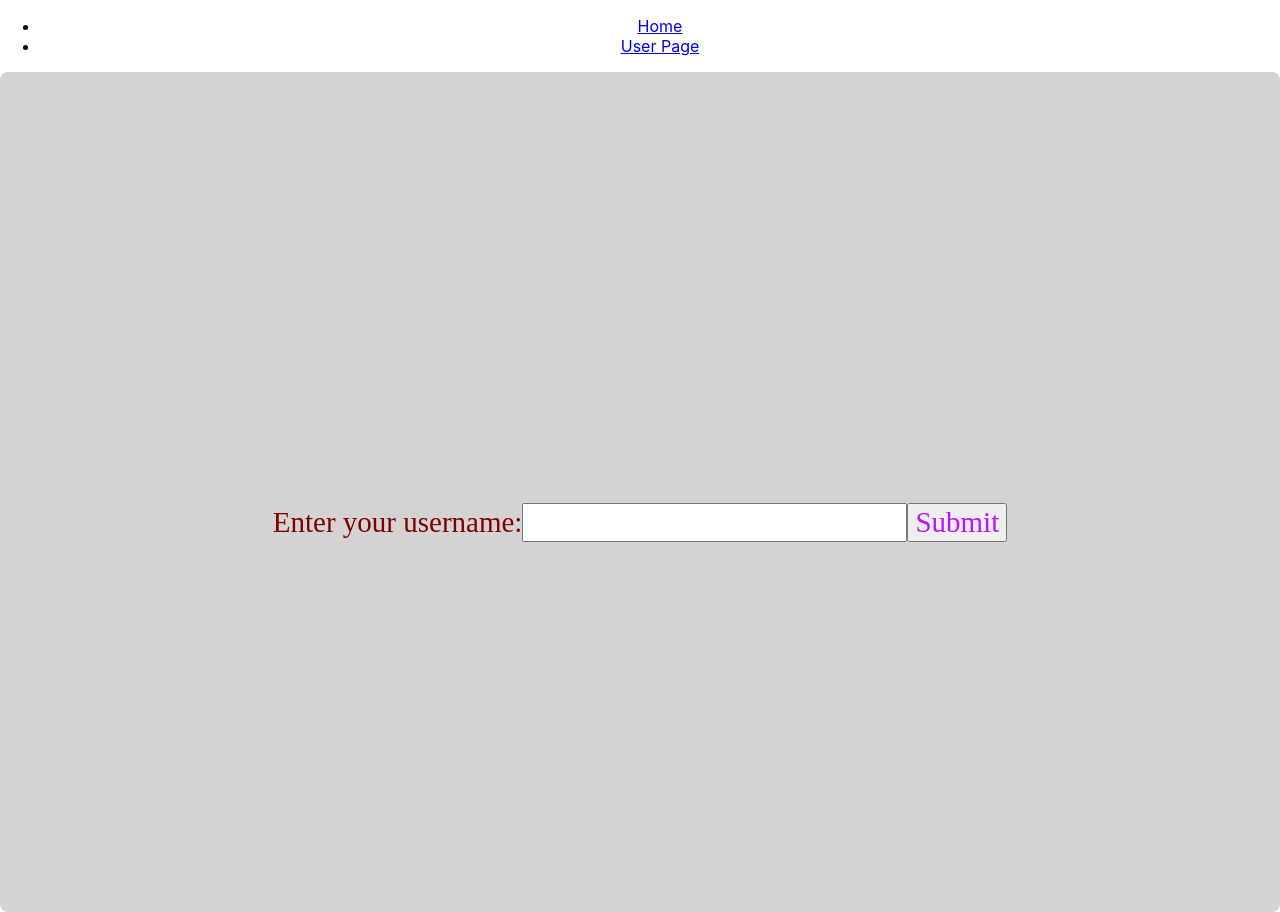
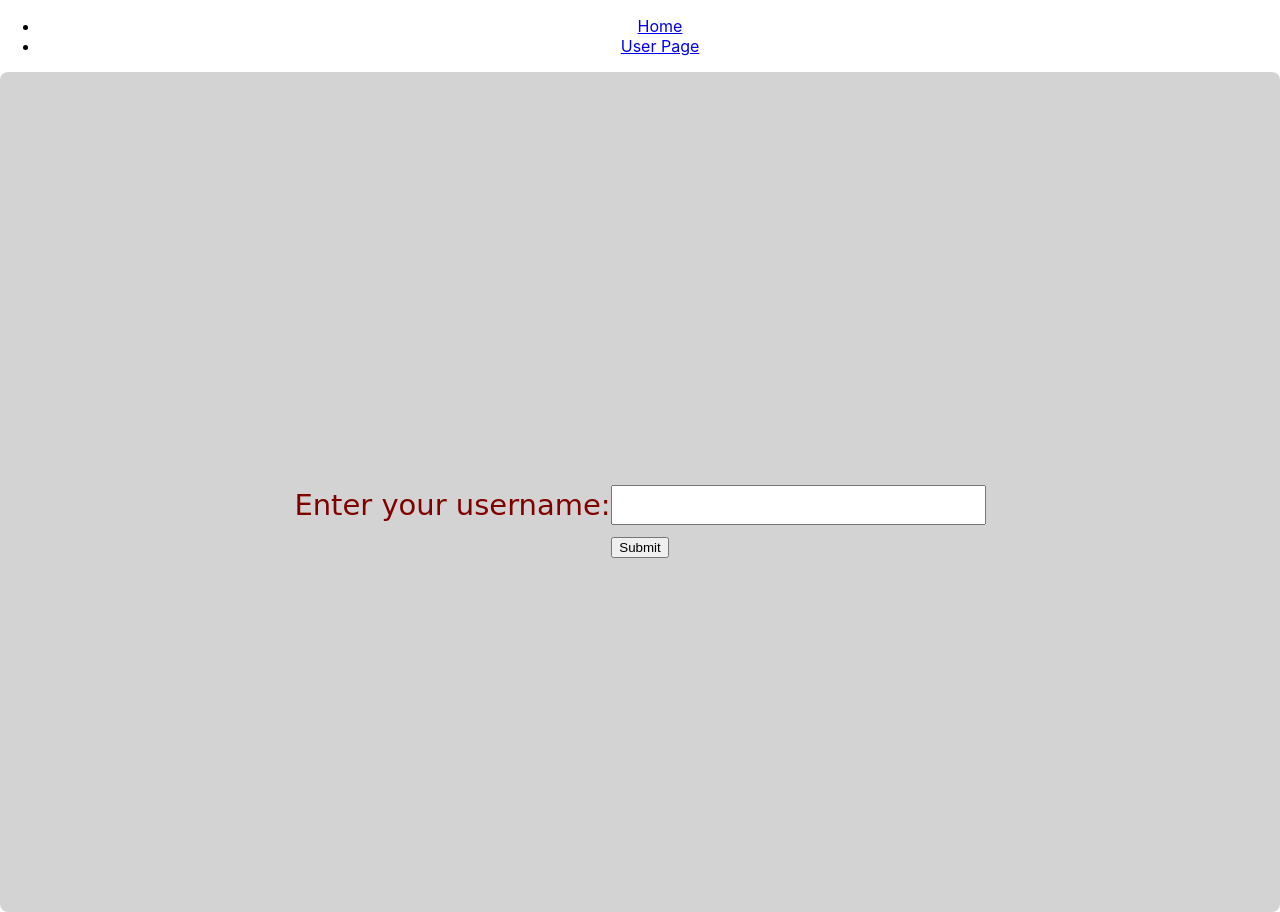
Before and after one commit to DarrenZagrean/darrens-react-app, a React (Create React App) app: page /users in a window 1280 px wide. Built offline with nearby package versions, Linux system fonts and the light colour scheme.

Commit message:
cleaning up and adding button  component

```diff
--- a/src/App.js
+++ b/src/App.js
@@ -1,7 +1,7 @@
 // src/App.js
 import React from 'react';
 import { BrowserRouter as Router, Route, Routes, Link } from 'react-router-dom';
-import UserPage from './components/UserPage';
+import UserPage from './pages/Users/Users';
 import './App.css'; // Add this line to include basic styles
 
 function App() {
--- /dev/null
+++ b/src/components/Button/Button.js
@@ -0,0 +1,14 @@
+import React from 'react';
+import './style.css';  // This is where you'll define the button's styles
+
+const Button = ({ onClick, children }) => {
+    return (
+        <div>
+            <button className="basic-button" onClick={onClick}>
+                {children}
+            </button>
+        </div>
+    );
+};
+
+export default Button;
--- /dev/null
+++ b/src/components/Button/style.css
@@ -0,0 +1,6 @@
+button{
+        marginTop: '30px';
+        fontSize: '29px';
+        color: '#BC13FE';
+        fontFamily: 'comic-sans';
+}
--- /dev/null
+++ b/src/components/Form/Form.js
@@ -0,0 +1,14 @@
+import React from 'react';
+import './style.css'
+
+const Form = ({handleSubmit, children}) => {
+    return (
+        <div>
+            <form className={'basic-form'} onSubmit={handleSubmit}>
+                {children}
+            </form>
+        </div>
+    );
+};
+
+export default Form;
--- /dev/null
+++ b/src/components/Form/style.css
@@ -0,0 +1,6 @@
+form.basic-form {
+    margin-top: 30px;
+    font-size: 29px;
+    color: #800000;
+    font-family: "Comic Sans MS", 'Aria;', sans-serif;
+}
--- /dev/null
+++ b/src/components/Input/Input.js
@@ -0,0 +1,17 @@
+
+import React from 'react';
+import './style.css'
+
+
+const Input = ({className, type, value, onChange}) => {
+    return (
+        <input
+            className={className}
+            type={type}
+            value={value}
+            onChange={onChange}
+        />
+    );
+};
+
+export default Input;
--- /dev/null
+++ b/src/components/Input/style.css
@@ -0,0 +1,6 @@
+input {
+    margin-top: 30px;
+    font-size: 29px;
+    color: #008000;
+    font-family: "Comic Sans MS", 'Aria;', sans-serif;
+}
--- a/src/components/UserPage.js
+++ /dev/null
@@ -1,69 +0,0 @@
-// src/components/UserPage.js
-import React, { useState } from 'react';
-
-// Define the UserPage component
-const UserPage = () => {
-  // State to store the user's name
-  const [name, setName] = useState('');
-
-  // Function to handle input changes
-  const handleChange = (e) => {
-    setName(e.target.value);
-  };
-
-  // Function to handle form submission
-  const handleSubmit = (e) => {
-    e.preventDefault(); // Prevents the page from refreshing
-    alert(`Hello, ${name}!`); // Shows a message with the user's name
-  };
-
-  const pageStyle = {
-      backgroundColor: '#D3D3D3',
-      padding: '20px',
-      borderRadius: '8px',
-      height: '100vh',
-      display: 'flex',
-      justifyContent: 'center',
-      alignItems:'center',
-      margin: 0,
-  }
-    const formStyle = {
-        marginTop: '30px', // Adds spacing above the form
-        fontSize: '29px',  // Makes the form text larger
-        color: '#800000',
-        fontFamily: 'comic-sans',
-    };
-
-    const inputStyle = {
-        marginTop: '30px', // Adds spacing above the form
-        fontSize: '29px',  // Makes the form text larger
-        color: '#008000',
-        fontFamily: 'arial',
-    };
-
-    const buttonStyle = {
-        marginTop: '30px', // Adds spacing above the form
-        fontSize: '29px',  // Makes the form text larger
-        color: '#BC13FE',
-        fontFamily: 'comic-sans',
-    }
-
-
-  return (
-    <div style={pageStyle}>
-      <form onSubmit={handleSubmit} style={formStyle}>
-        <label>
-          Enter your username:
-          <input
-            type="text"
-            value={name}
-            onChange={handleChange} style={inputStyle}
-          />
-        </label>
-        <button type="submit" style = {buttonStyle}>Submit</button>
-      </form>
-    </div>
-  );
-};
-
-export default UserPage;
--- /dev/null
+++ b/src/pages/Users/Users.js
@@ -0,0 +1,52 @@
+import React, { useState } from 'react';
+import Input from "../../components/Input/Input";
+import Form from '../../components/Form/Form';
+import Button from "../../components/Button/Button";
+
+const UserPage = () => {
+    const [name, setName] = useState('');
+
+    const handleChange = (e) => {
+        setName(e.target.value);
+    };
+
+    const onUsersResponse = (response) => {
+        if (response.status === 200) {
+            alert(`Hello, ${name}!`);
+        }
+    }
+
+    const usersHandleSubmit = (e) => {
+        e.preventDefault();
+        fetch('https://66ddf1dcf7bcc0bbdcdf77c5.mockapi.io/api/users')
+            .then(onUsersResponse);
+        console.log('Request sent');
+    };
+
+    const pageStyle = {
+        backgroundColor: '#D3D3D3',
+        padding: '20px',
+        borderRadius: '8px',
+        height: '100vh',
+        display: 'flex',
+        justifyContent: 'center',
+        alignItems: 'center',
+        margin: 0,
+    };
+
+    return (
+        <div style={pageStyle}>
+            <Form handleSubmit={usersHandleSubmit}>
+                <label>
+                    Enter your username:
+                    <Input className={'username-input'} type={'text'} value={name} onChange={handleChange} />
+                </label>
+                <Button className={'submit-button'} type="submit">
+                    Submit
+                </Button>
+            </Form>
+        </div>
+    );
+};
+
+export default UserPage;
```
